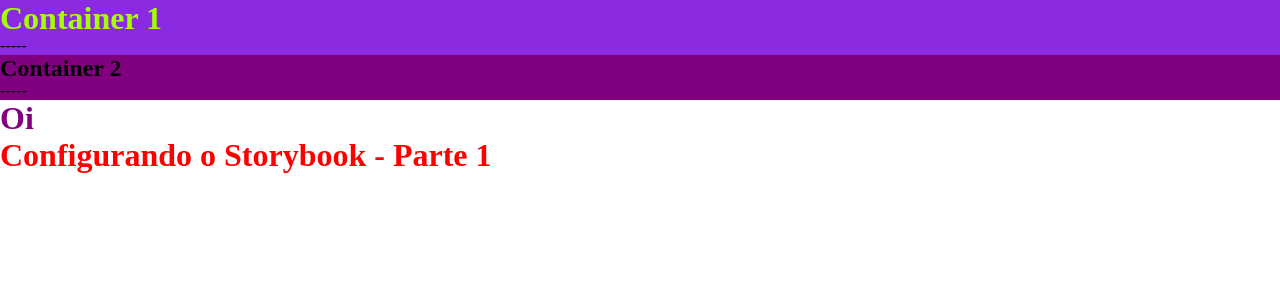
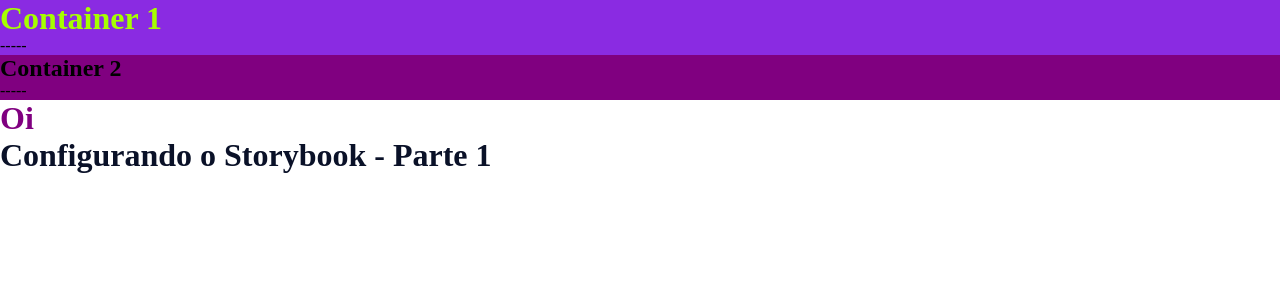
Before and after one commit to kleitonalbuquerque/frontend-strapi-react, a React (Create React App) app: page / in a window 1280 px wide. Shown: the top 300 px of the page. Built offline with nearby package versions, Linux system fonts and the light colour scheme.

Commit message:
Configurando o Storybook - Parte 2

```diff
--- a/src/components/Heading/index.jsx
+++ b/src/components/Heading/index.jsx
@@ -1,10 +1,11 @@
 import P from "prop-types";
 import * as Styled from "./styles";
 
-export const Heading = ({ children }) => {
-  return <Styled.Title>{children}</Styled.Title>;
+export const Heading = ({ children, light = false }) => {
+  return <Styled.Title light={light}>{children}</Styled.Title>;
 };
 
 Heading.propTypes = {
   children: P.node.isRequired,
+  light: P.bool.isRequired
 };
--- a/src/components/Heading/styles.js
+++ b/src/components/Heading/styles.js
@@ -1,7 +1,7 @@
 import styled, { css } from "styled-components";
 
 export const Title = styled.h1`
-  ${({ theme }) => css`
-    color: ${theme.colors.mainBg};
+  ${({ theme, light }) => css`
+    color: ${light ? theme.colors.white : theme.colors.primaryColor};
   `}
 `;
--- a/src/styles/theme.js
+++ b/src/styles/theme.js
@@ -1,7 +1,7 @@
 export const theme = {
   colors: {
-    mainBg: "red",
-    secondaryBg: "blue",
+    primaryColor: "#0A1128",
+    secondaryColor: "#DC143C",
     white: "#FFF",
     mediumGray: "#DDD",
   },
```
Also changed, not shown: src/components/Heading/stories.jsx (+23 -4 lines), 2 other files (tests, documents, lock files or other folders).
